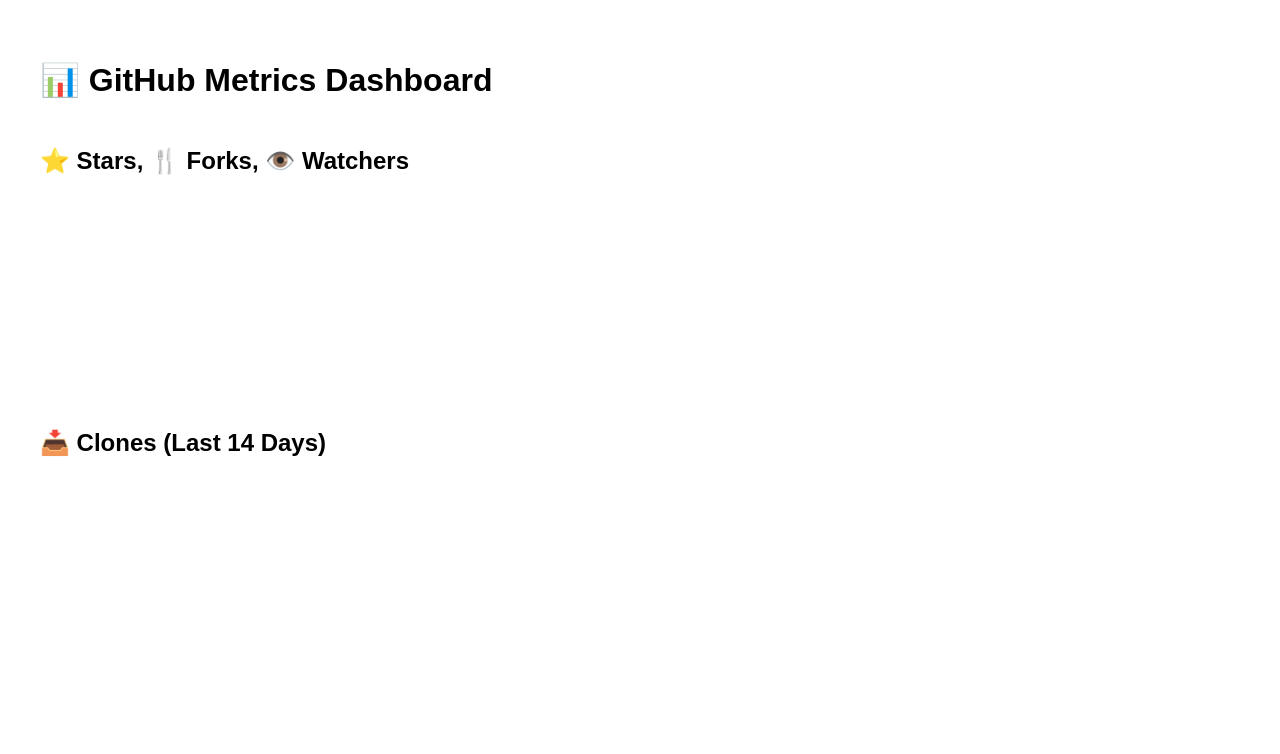
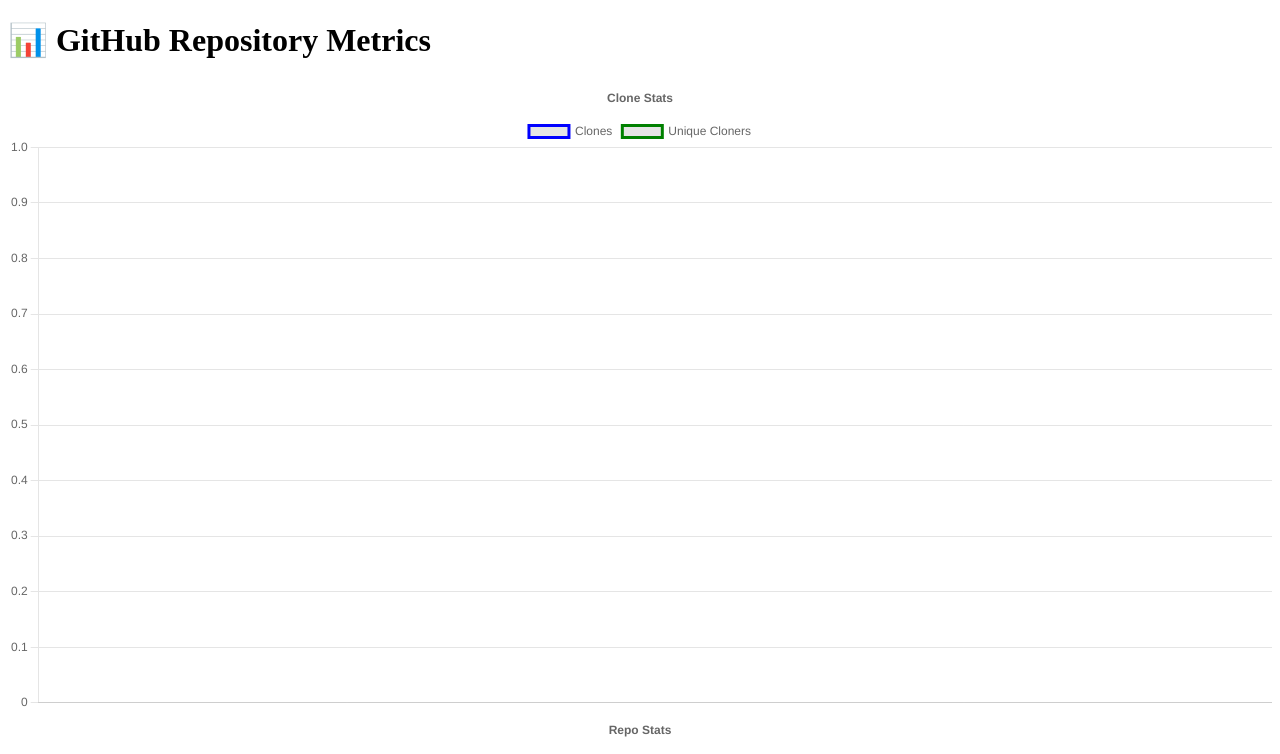
Before and after one commit to yvsoucom/metrics-dashboard, a plain HTML site: page docs/index.html in a window 1280 px wide. Shown: the top 754 px of the page. Drawn offline with nearby package versions, Linux system fonts and the light colour scheme; no server answers.

Commit message:
update index

```diff
--- a/docs/index.html
+++ b/docs/index.html
@@ -1,83 +1,112 @@
 <!DOCTYPE html>
 <html lang="en">
 <head>
-  <meta charset="UTF-8">
-  <title>GitHub Repo Metrics Dashboard</title>
-  <script src="chart.js"></script>
-  <style>
-    body { font-family: sans-serif; padding: 2em; }
-    canvas { max-width: 800px; margin-bottom: 2em; }
-    h2 { margin-top: 2em; }
-  </style>
+  <meta charset="UTF-8" />
+  <meta name="viewport" content="width=device-width, initial-scale=1.0" />
+  <title>GitHub Metrics Dashboard</title>
+  <script src="https://cdn.jsdelivr.net/npm/chart.js"></script>
 </head>
 <body>
-  <h1>📊 GitHub Metrics Dashboard</h1>
+  <h1>📊 GitHub Repository Metrics</h1>
 
-  <h2>⭐ Stars, 🍴 Forks, 👁️ Watchers</h2>
-  <canvas id="repoChart"></canvas>
-
-  <h2>📥 Clones (Last 14 Days)</h2>
-  <canvas id="cloneChart"></canvas>
+  <canvas id="cloneChart" width="600" height="300"></canvas>
+  <canvas id="repoChart" width="600" height="300"></canvas>
 
   <script>
     async function loadCSV(url) {
       const res = await fetch(url);
       const text = await res.text();
-      const lines = text.trim().split('\n');
-      const headers = lines[0].split(',');
-      return lines.slice(1).map(line => {
-        const values = line.split(',');
-        return headers.reduce((obj, key, i) => {
-          obj[key] = isNaN(values[i]) ? values[i] : +values[i];
-          return obj;
-        }, {});
+      const rows = text.trim().split('\n').map(row => row.split(','));
+      const headers = rows.shift();
+      return rows.map(row => {
+        const obj = {};
+        row.forEach((val, idx) => {
+          obj[headers[idx]] = isNaN(val) ? val : Number(val);
+        });
+        return obj;
       });
     }
 
     async function renderCharts() {
-      const repoStats = await loadCSV('repo-stats.csv');
-      const cloneStats = await loadCSV('clone-stats.csv');
+      // Clone Stats
+      const cloneStats = await loadCSV('metrics/clone-stats.csv');
+      const dates = cloneStats.map(r => r.date);
+      const clones = cloneStats.map(r => r.clones);
+      const uniques = cloneStats.map(r => r.unique_cloners);
 
-      const dates = repoStats.map(row => row.date);
-      const stars = repoStats.map(row => row.stars);
-      const forks = repoStats.map(row => row.forks);
-      const watchers = repoStats.map(row => row.watchers);
-
-      const ctxRepo = document.getElementById('repoChart').getContext('2d');
-      new Chart(ctxRepo, {
+      new Chart(document.getElementById('cloneChart'), {
         type: 'line',
         data: {
           labels: dates,
           datasets: [
-            { label: 'Stars ⭐', data: stars, borderColor: 'gold', fill: false },
-            { label: 'Forks 🍴', data: forks, borderColor: 'purple', fill: false },
-            { label: 'Watchers 👁️', data: watchers, borderColor: 'green', fill: false }
-          ]
-        },
-        options: { responsive: true }
-      });
-
-      const ctxClone = document.getElementById('cloneChart').getContext('2d');
-      new Chart(ctxClone, {
-        type: 'bar',
-        data: {
-          labels: cloneStats.map(r => r.date),
-          datasets: [
             {
-              label: 'Total Clones',
-              data: cloneStats.map(r => r.clones),
-              backgroundColor: 'steelblue'
+              label: 'Clones',
+              data: clones,
+              borderColor: 'blue',
+              fill: false
             },
             {
               label: 'Unique Cloners',
-              data: cloneStats.map(r => r.unique_cloners),
-              backgroundColor: 'orange'
+              data: uniques,
+              borderColor: 'green',
+              fill: false
             }
           ]
         },
-        options: { responsive: true }
+        options: {
+          responsive: true,
+          plugins: {
+            title: {
+              display: true,
+              text: 'Clone Stats'
+            }
+          }
+        }
+      });
+
+      // Repo Stats
+      const repoStats = await loadCSV('metrics/repo-stats.csv');
+      const stars = repoStats.map(r => r.stars);
+      const forks = repoStats.map(r => r.forks);
+      const watchers = repoStats.map(r => r.watchers);
+
+      new Chart(document.getElementById('repoChart'), {
+        type: 'line',
+        data: {
+          labels: dates,
+          datasets: [
+            {
+              label: 'Stars',
+              data: stars,
+              borderColor: 'gold',
+              fill: false
+            },
+            {
+              label: 'Forks',
+              data: forks,
+              borderColor: 'orange',
+              fill: false
+            },
+            {
+              label: 'Watchers',
+              data: watchers,
+              borderColor: 'purple',
+              fill: false
+            }
+          ]
+        },
+        options: {
+          responsive: true,
+          plugins: {
+            title: {
+              display: true,
+              text: 'Repo Stats'
+            }
+          }
+        }
       });
     }
+
     renderCharts();
   </script>
 </body>
```
